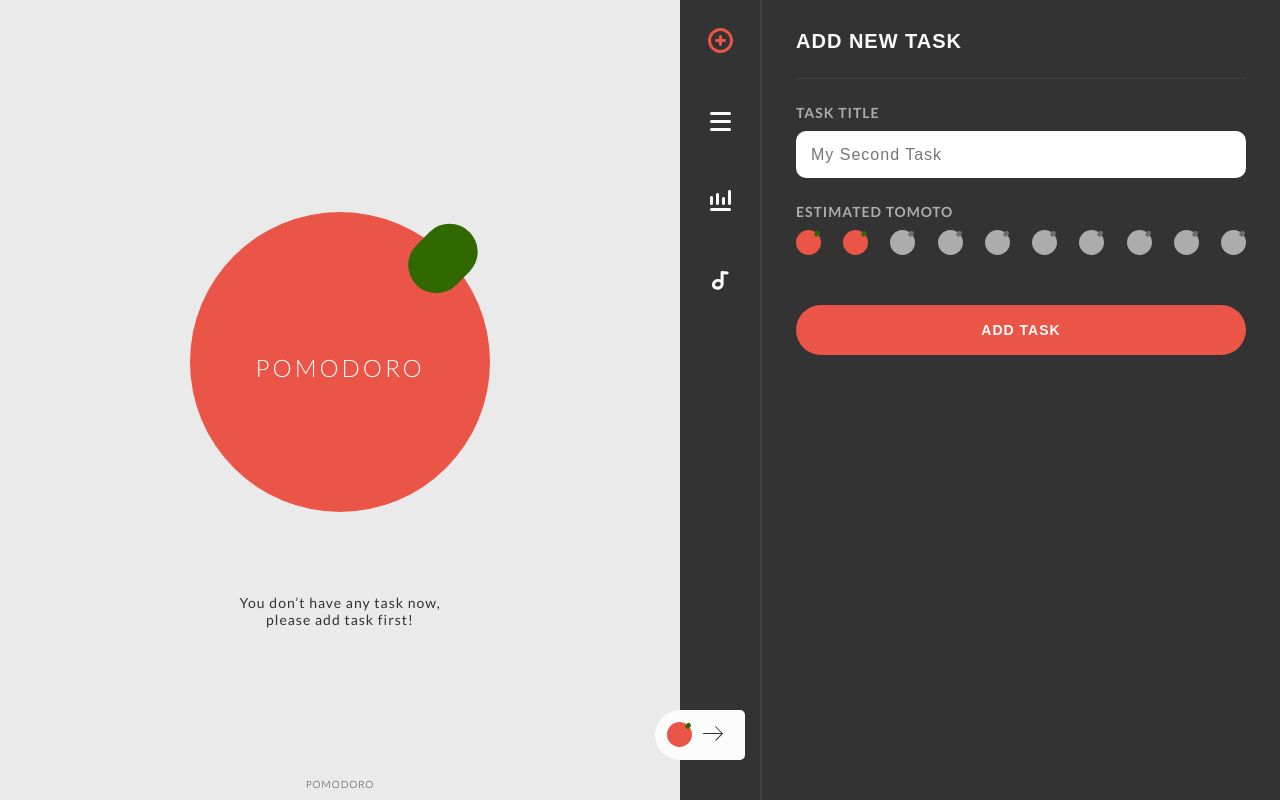
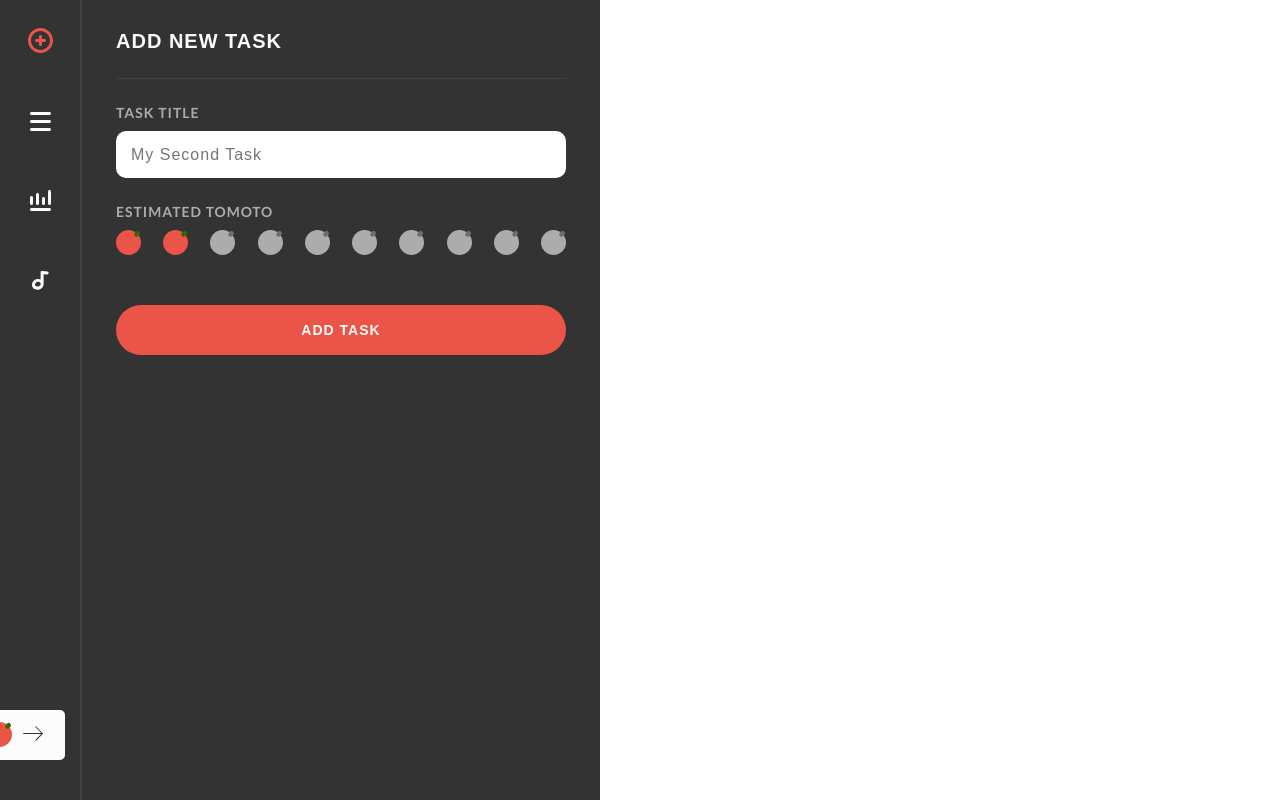
Before and after one commit to hwahii/pomodoro, a React (Create React App) app: page / in a window 1280 px wide. Built offline with nearby package versions, Linux system fonts and the light colour scheme.

Commit message:
fix: show no task page when in root path

```diff
--- a/src/components/MainPanel.js
+++ b/src/components/MainPanel.js
@@ -6,7 +6,7 @@ import "./App.css";
 
 const MainPanel = () => (
     <Switch>
-        <Route exact path='/' component={NoTask}/>
+        <Route exact path='/pomodoro' component={NoTask}/>
         <Route path='/pomodoro-timer' component={PomodoroTimer}/>
     </Switch>
 );
```
